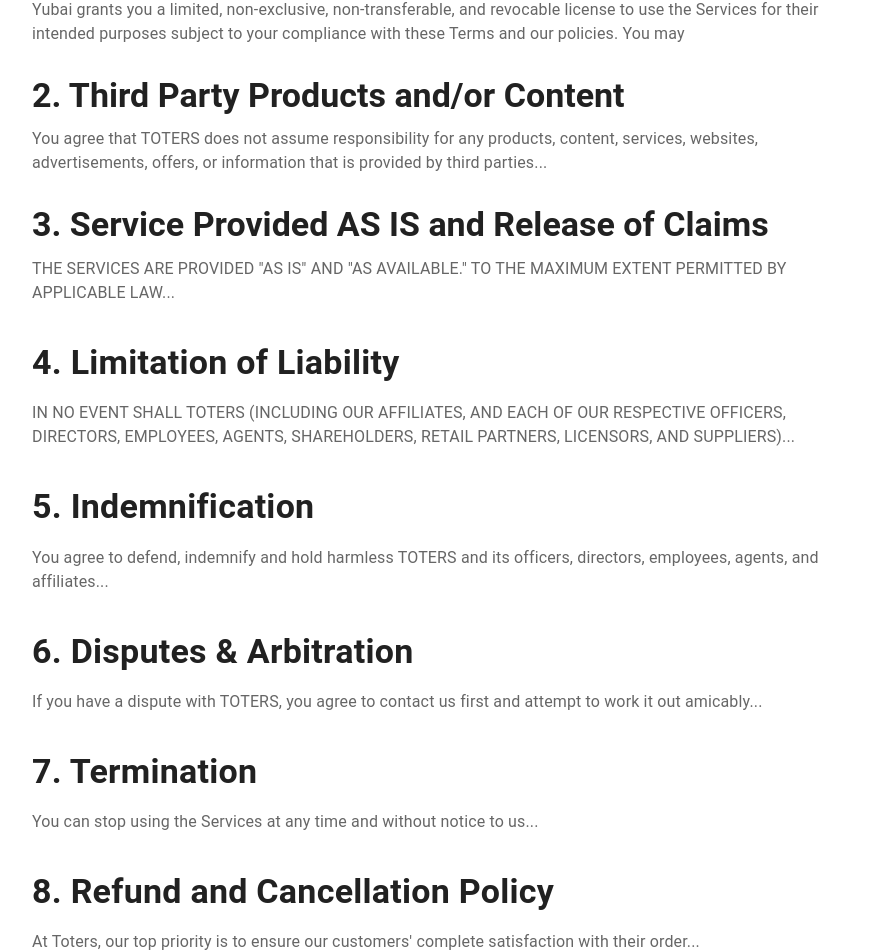
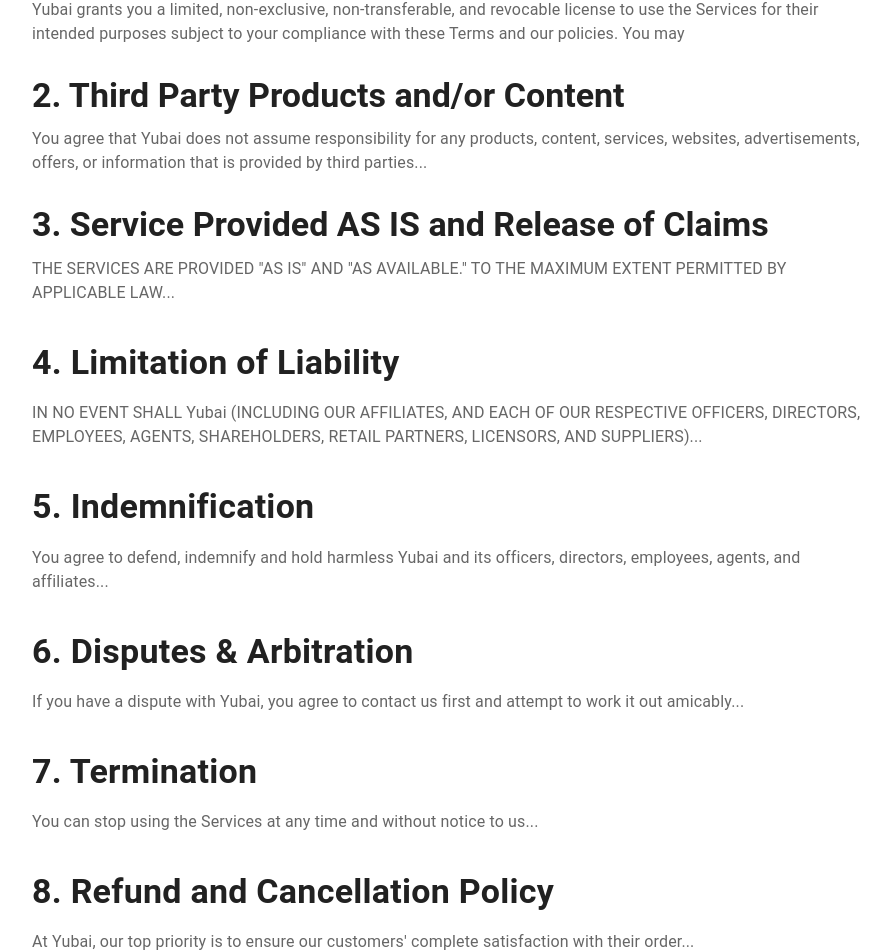
Before and after one commit to rohitsaini00140/Yubai, a React (Create React App) app: page /terms-condition in a window 1280 px wide. Shown: the part 277-1229 px from the top of the page, without its empty margins (192-1083 px from the left). Built offline with nearby package versions, Linux system fonts and the light colour scheme.

Commit message:
fixed All changes

```diff
--- a/src/pages/TermsConditions/TermsConditions.js
+++ b/src/pages/TermsConditions/TermsConditions.js
@@ -25,7 +25,7 @@
           2. Third Party Products and/or Content
         </Typography>
         <Typography variant="body1" color="textSecondary" sx={{textAlign:"left",fontSize:{xs:"14px",sm:"16px"}}}>
-          You agree that TOTERS does not assume responsibility for any products,
+          You agree that Yubai does not assume responsibility for any products,
           content, services, websites, advertisements, offers, or information
           that is provided by third parties...
         </Typography>
@@ -42,7 +42,7 @@
           4. Limitation of Liability
         </Typography>
         <Typography variant="body1" color="textSecondary" sx={{textAlign:"left",fontSize:{xs:"14px",sm:"16px"}}}>
-          IN NO EVENT SHALL TOTERS (INCLUDING OUR AFFILIATES, AND EACH OF OUR
+          IN NO EVENT SHALL Yubai (INCLUDING OUR AFFILIATES, AND EACH OF OUR
           RESPECTIVE OFFICERS, DIRECTORS, EMPLOYEES, AGENTS, SHAREHOLDERS,
           RETAIL PARTNERS, LICENSORS, AND SUPPLIERS)...
         </Typography>
@@ -51,7 +51,7 @@
           5. Indemnification
         </Typography>
         <Typography variant="body1" color="textSecondary" sx={{textAlign:"left",fontSize:{xs:"14px",sm:"16px"}}}>
-          You agree to defend, indemnify and hold harmless TOTERS and its
+          You agree to defend, indemnify and hold harmless Yubai and its
           officers, directors, employees, agents, and affiliates...
         </Typography>
 
@@ -59,7 +59,7 @@
           6. Disputes & Arbitration
         </Typography>
         <Typography variant="body1" color="textSecondary" sx={{textAlign:"left",fontSize:{xs:"14px",sm:"16px"}}}>
-          If you have a dispute with TOTERS, you agree to contact us first and
+          If you have a dispute with Yubai, you agree to contact us first and
           attempt to work it out amicably...
         </Typography>
 
@@ -75,7 +75,7 @@
           8. Refund and Cancellation Policy
         </Typography>
         <Typography variant="body1" color="textSecondary" sx={{textAlign:"left",fontSize:{xs:"14px",sm:"16px"}}}>
-          At Toters, our top priority is to ensure our customers' complete
+          At Yubai, our top priority is to ensure our customers' complete
           satisfaction with their order...
         </Typography>
 
--- a/src/pages/about/FirstCard.js
+++ b/src/pages/about/FirstCard.js
@@ -24,7 +24,7 @@
             </Typography>
 
             <Typography color="textSecondary" sx={{mt:"10px"}}>
-            Ordering with Toters is completely streamlined through technology and a star service team, with real-time updates of your order as it makes its way from the store to your doorstep. Gone are the days of lost drivers and cold food.
+            Ordering with Yubai is completely streamlined through technology and a star service team, with real-time updates of your order as it makes its way from the store to your doorstep. Gone are the days of lost drivers and cold food.
           </Typography>
           </Box>
         </Grid>
--- a/src/pages/about/SecondCard.js
+++ b/src/pages/about/SecondCard.js
@@ -13,7 +13,7 @@
             </Typography>
 
             <Typography color="textSecondary" sx={{mt:"10px"}}>
-            We work with the best selection of local and international restaurants and stores. Whatever you need or crave, it’s already there on Toters. Your favorite coffee, dinner, fresh fruits, or birthday gift, delivered.
+            We work with the best selection of local and international restaurants and stores. Whatever you need or crave, it’s already there on Yubai. Your favorite coffee, dinner, fresh fruits, or birthday gift, delivered.
             </Typography>
           </Box>
         </Grid>
--- a/src/pages/affaliateMarcket/AffalatteMarcket.js
+++ b/src/pages/affaliateMarcket/AffalatteMarcket.js
@@ -17,7 +17,7 @@
     const fetchProducts = async () => {
       try {
         const response = await fetch(
-          "https://yubaibackend.hhpsoftware.com/api/get-affiliate-product"
+          "https://backend.yubai.ai/api/get-affiliate-product"
         );
         const data = await response.json();
         if (data && data.data) {
--- a/src/pages/affaliateMarcket/AffalatteMarcketDetail.js
+++ b/src/pages/affaliateMarcket/AffalatteMarcketDetail.js
@@ -20,7 +20,7 @@
     const fetchProductDetail = async () => {
       try {
         const response = await fetch(
-          `https://yubaibackend.hhpsoftware.com/api/get-affiliate-product`
+          `https://backend.yubai.ai/api/get-affiliate-product`
         );
         const data = await response.json();
 
@@ -38,13 +38,15 @@
     fetchProductDetail();
   }, [slug]);
 
+
+
   const handleBuyNowClick = async () => {
     if (!product?.affiliate_url) return;
 
     console.log("Sending request to track affiliate click...");
 
     try {
-      const response = await fetch("https://yubaibackend.hhpsoftware.com/api/affiliate-click-count", {
+      const response = await fetch("https://backend.yubai.ai/api/affiliate-click-count", {
         method: "POST",
         headers: {
           "Content-Type": "application/json",
--- a/src/pages/becomePartner/FifthCard.js
+++ b/src/pages/becomePartner/FifthCard.js
@@ -25,7 +25,7 @@
           <Box sx={{ textAlign: "left" }}>
             <Typography variant="body1" sx={{ fontWeight: 600 }}>
               ‘We love that a place as small as ours can reach such a huge
-              audience, with little effort, thanks to Toters!’
+              audience, with little effort, thanks to Yubai!’
             </Typography>
 
             <Typography color="textSecondary" sx={{mt:"10px"}}>
--- a/src/pages/becomePartner/FirstCard.js
+++ b/src/pages/becomePartner/FirstCard.js
@@ -20,7 +20,7 @@
           <Box   sx={{textAlign:'left'}}>
 
             <Typography variant="body1" sx={{fontWeight:600}}>
-            ‘We love that a place as small as ours can reach such a huge audience, with little effort, thanks to Toters!’
+            ‘We love that a place as small as ours can reach such a huge audience, with little effort, thanks to Yubai!’
             </Typography>
 
             <Typography color="textSecondary" sx={{mt:"10px"}}>
--- a/src/pages/becomePartner/FourthCard.js
+++ b/src/pages/becomePartner/FourthCard.js
@@ -9,7 +9,7 @@
         <Grid item xs={12} md={6}>
           <Box sx={{ textAlign: "left" }}>
             <Typography variant="body1" sx={{fontWeight:600}}>
-            ‘The process is smooth and the service is top-notch. Toters is definitely the go-to platform for quality deliveries.’
+            ‘The process is smooth and the service is top-notch. Yubai is definitely the go-to platform for quality deliveries.’
             </Typography>
 
             <Typography color="textSecondary" sx={{mt:"10px"}}>
--- a/src/pages/becomePartner/SecondCard.js
+++ b/src/pages/becomePartner/SecondCard.js
@@ -12,7 +12,7 @@
               ‘At Burger King, the customer comes first. Quality , Service, and
               Cleanliness is something we don’t compromise on, we choose our
               suppliers very carefully to support us in delivering the highest
-              level of fresh and high quality food. We want to Thank Toters for
+              level of fresh and high quality food. We want to Thank Yubai for
               playing a major role in delivering The King’s flame grilling
               burgers’
             </Typography>
--- a/src/pages/becomePartner/ThirdCard.js
+++ b/src/pages/becomePartner/ThirdCard.js
@@ -24,7 +24,7 @@
         <Grid item xs={12} md={6}>
           <Box sx={{ textAlign: "left" }}>
             <Typography variant="body1" sx={{ fontWeight: 600 }}>
-              ‘Toters’ online delivery platform has allowed us to provide our
+              ‘Yubai’ online delivery platform has allowed us to provide our
               customers with their favorite Meat the Fish dishes in the
               convenience of their own homes. They offer a reliable and fast
               delivery service which we highly recommend to anyone looking for a
```
Also changed, not shown: src/component/AppDownloadSection.js (+10 -0 lines), 1 other file (tests, documents, lock files or other folders).
